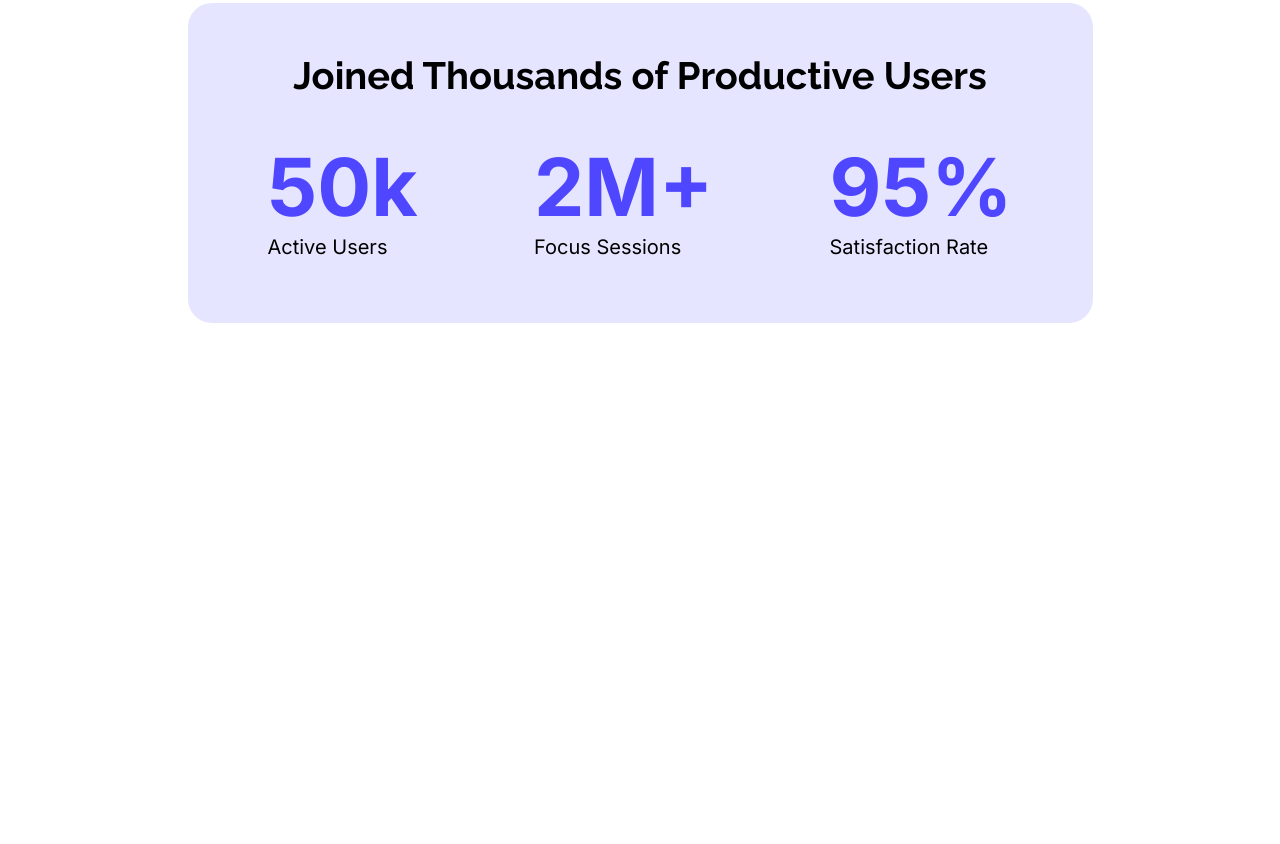
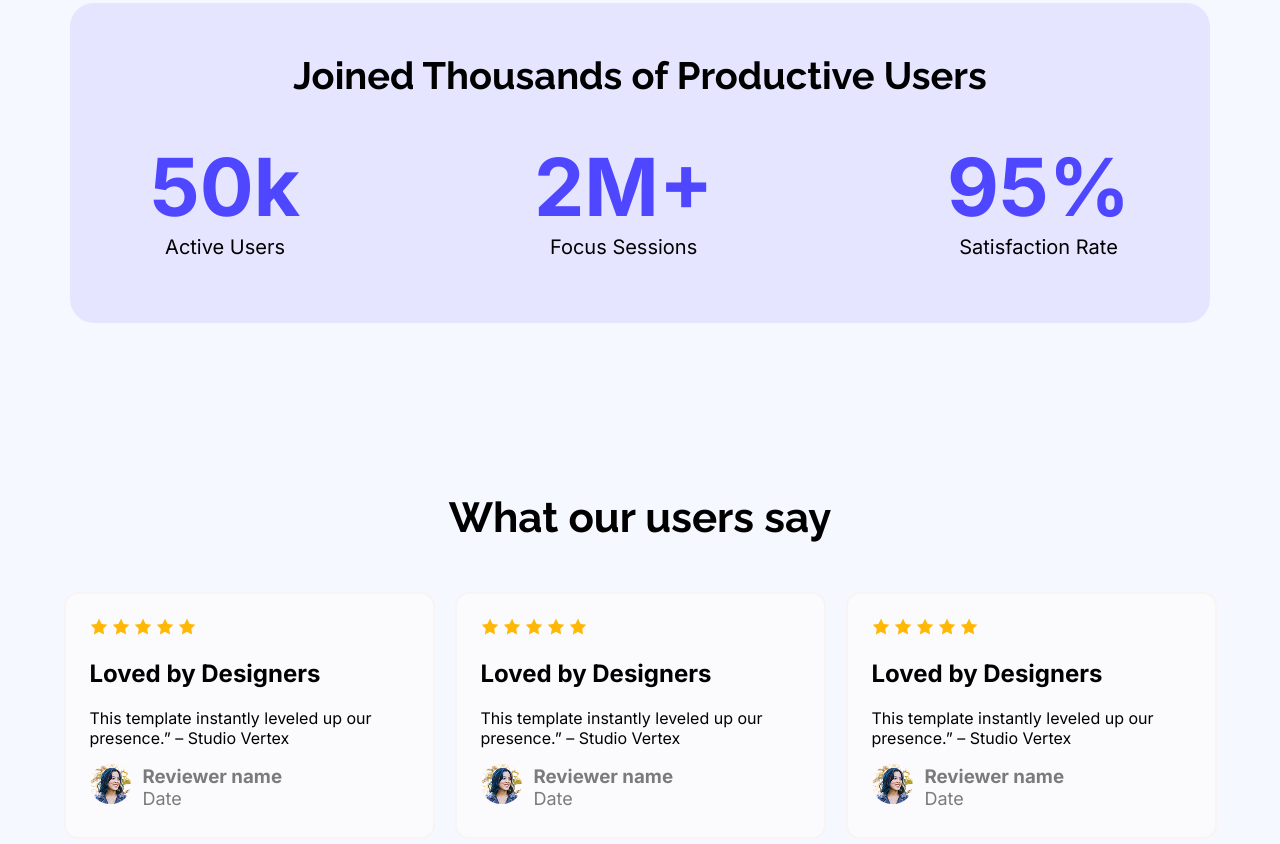
Before and after one commit to Shafayet999/FirstAssignment, a plain HTML site: page index.html in a window 1280 px wide. Shown: the part 1263-2107 px from the top of the page. Before the commit the page ends 1696 px from the top, so only its background shows below. Drawn offline with Linux system fonts and the light colour scheme.

Commit message:
another section completed just now-4

```diff
--- a/index.html
+++ b/index.html
@@ -77,7 +77,99 @@
                 </div>
             </div>
         </section>
-        <section></section>
+        <section class="userReview">
+            <div class="content">
+                <div class="headings rale" style="font-weight: bold; font-size: 42px;">
+                    What our users say
+                </div>
+                <div class="reviwes">
+                    <div class="uniqueReviwes">
+                        <div class="stars">
+                            <img src="Assets/icon-star.png" alt="">
+                            <img src="Assets/icon-star.png" alt="">
+                            <img src="Assets/icon-star.png" alt="">
+                            <img src="Assets/icon-star.png" alt="">
+                            <img src="Assets/icon-star.png" alt="">
+                        </div>
+                        <div class="headlines">
+                            <h1 class="inter-logo" style="margin-left: 24px;">Loved by Designers</h1>
+                        </div>
+                        <div class="comments">
+                            <p class="inter-logo">This template instantly leveled up our presence.” – Studio Vertex</p>
+                        </div>
+                        <div class="lastDiv">
+                            <div class="face">
+                                <img src="Assets/avatar.png" alt="">
+                            </div>
+                            <div class="info">
+                                <div class="name inter-logo">
+                                    <h3>Reviewer name</h3>
+                                </div>
+                                <div class="date inter-logo">
+                                    <p style="font-size: 18px;">Date</p>
+                                </div>
+                            </div>
+                        </div>
+                    </div>
+                    <div class="uniqueReviwes">
+                        <div class="stars">
+                            <img src="Assets/icon-star.png" alt="">
+                            <img src="Assets/icon-star.png" alt="">
+                            <img src="Assets/icon-star.png" alt="">
+                            <img src="Assets/icon-star.png" alt="">
+                            <img src="Assets/icon-star.png" alt="">
+                        </div>
+                        <div class="headlines">
+                            <h1 class="inter-logo" style="margin-left: 24px;">Loved by Designers</h1>
+                        </div>
+                        <div class="comments">
+                            <p class="inter-logo">This template instantly leveled up our presence.” – Studio Vertex</p>
+                        </div>
+                        <div class="lastDiv">
+                            <div class="face">
+                                <img src="Assets/avatar.png" alt="">
+                            </div>
+                            <div class="info">
+                                <div class="name inter-logo">
+                                    <h3>Reviewer name</h3>
+                                </div>
+                                <div class="date inter-logo">
+                                    <p style="font-size: 18px;">Date</p>
+                                </div>
+                            </div>
+                        </div>
+                    </div>
+                    <div class="uniqueReviwes">
+                        <div class="stars">
+                            <img src="Assets/icon-star.png" alt="">
+                            <img src="Assets/icon-star.png" alt="">
+                            <img src="Assets/icon-star.png" alt="">
+                            <img src="Assets/icon-star.png" alt="">
+                            <img src="Assets/icon-star.png" alt="">
+                        </div>
+                        <div class="headlines">
+                            <h1 class="inter-logo" style="margin-left: 24px;">Loved by Designers</h1>
+                        </div>
+                        <div class="comments">
+                            <p class="inter-logo">This template instantly leveled up our presence.” – Studio Vertex</p>
+                        </div>
+                        <div class="lastDiv">
+                            <div class="face">
+                                <img src="Assets/avatar.png" alt="">
+                            </div>
+                            <div class="info">
+                                <div class="name inter-logo">
+                                    <h3>Reviewer name</h3>
+                                </div>
+                                <div class="date inter-logo">
+                                    <p style="font-size: 18px;">Date</p>
+                                </div>
+                            </div>
+                        </div>
+                    </div>
+                </div>
+            </div>
+        </section>
         <section></section>
         <section></section>
     </main>
--- a/style.css
+++ b/style.css
@@ -1,3 +1,69 @@
+.uniqueReviwes{
+    width: 367px;
+    height: 243px;
+    border-radius: 14px;
+    background-color: #fbfbfe;
+    border: #f8f4f4;
+    border-style: solid;
+    border-width: 2px;
+}
+.content {
+    gap: 50px;
+    flex-direction: column;
+    display: flex;
+}
+body {
+    background-color: #f5f8ff;
+}
+.lastDiv {
+    display: flex;
+    max-height: 46px;
+    gap: 12px;
+}
+.info {
+    display: flex;
+    flex-direction: column;
+    justify-content: center;
+}
+.name h3 {
+    margin-bottom: 0px;
+    color: rgb(123, 123, 123);
+}
+.date p {
+    text-align: left;
+    color: rgb(123, 123, 123);
+}
+
+.content .headings {
+    text-align: center;
+
+}
+
+
+.face img {
+    margin-left: 24px;
+    border-radius: 9999px;
+}
+.reviwes {
+    display: flex;
+    justify-content: center;
+    gap: 20px;
+}
+.comments p {
+    max-width: 318px;
+    text-align: left;
+    margin-left: 24px;
+}
+
+.stars{
+    margin-left: 24px;
+    margin-top: 24px;
+}
+
+.content {
+    margin-top: 170px;
+}
+
 .conferrence {
     margin-left: 141px;
     margin-right: 159px;
@@ -21,13 +87,13 @@
 }
 p {
     margin-top: 0px;
+    text-align: center;
 }
 .sizeF {
     margin: 40px 0px 0px 0px;
 }
 .information {
     background-color: #e6e5ff;
-    max-width: 905px;
     border-radius: 24px;
     margin: 110px auto;
     height: 320px; width: 1140px;
```
